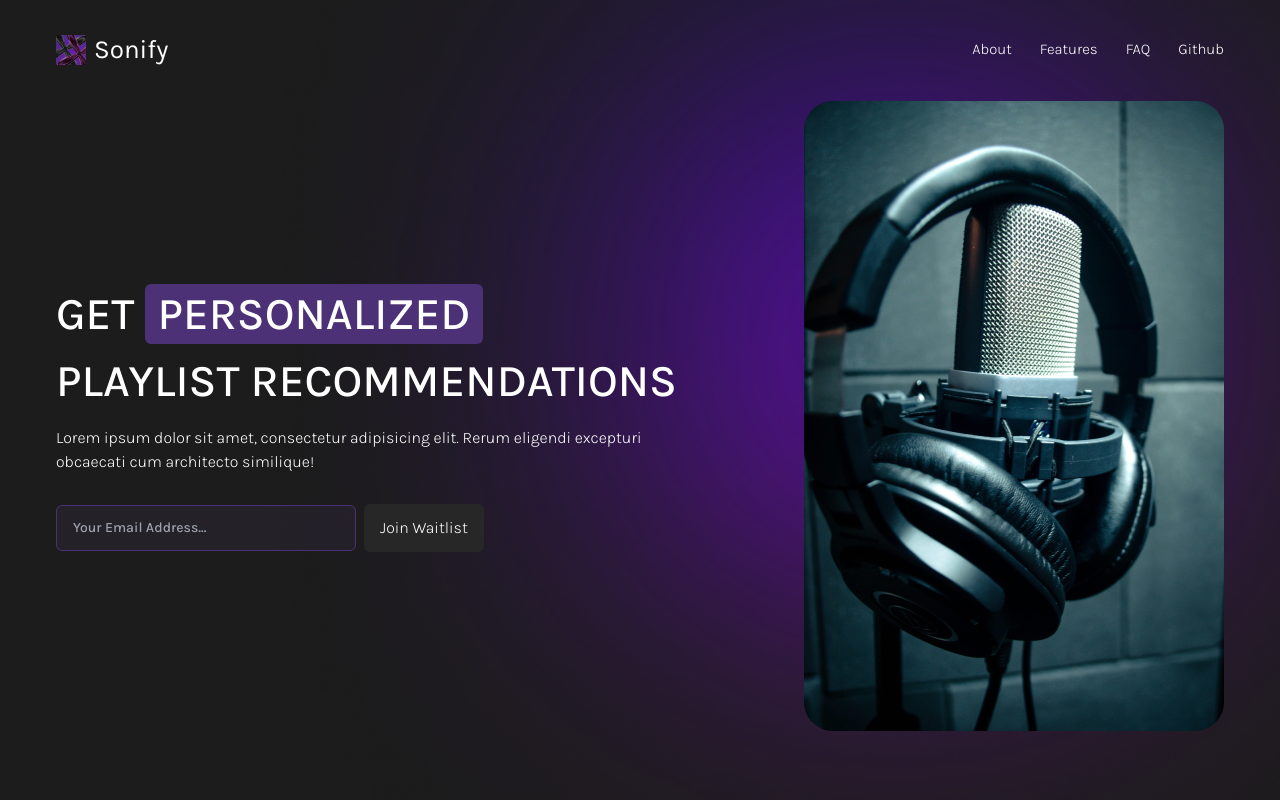
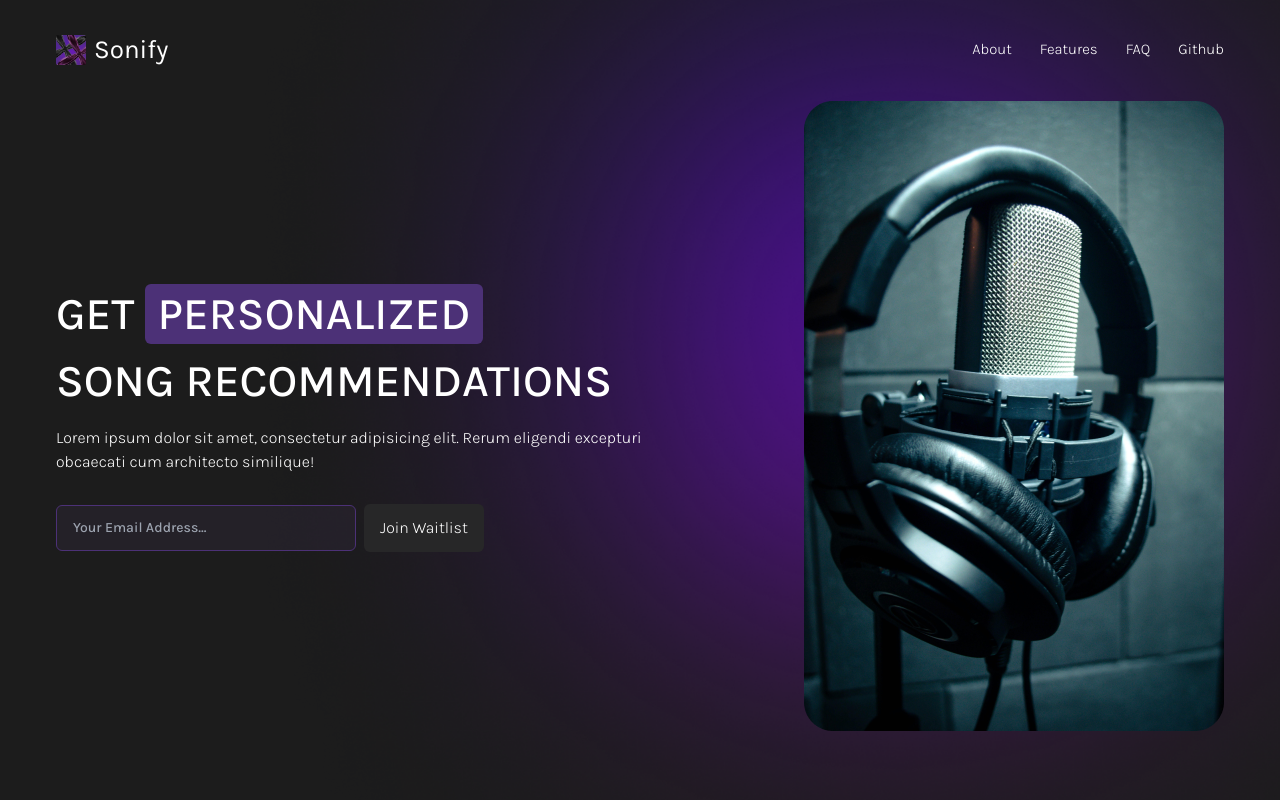
Before and after one commit to vivianzhou1288/sonify, a Next.js app: page / in a window 1280 px wide. Shown: the top 800 px of the page. Built offline with nearby package versions, Linux system fonts and the light colour scheme.

Commit message:
Change wording

```diff
--- a/components/Hero.jsx
+++ b/components/Hero.jsx
@@ -12,7 +12,7 @@ const Hero = () => {
             PERSONALIZED
           </span>
           <br />
-          PLAYLIST RECOMMENDATIONS
+          SONG RECOMMENDATIONS
         </h1>
         <p className="max-w-[600px] mt-[10px] mb-[30px] font-light text-sm md:text-base">
           Lorem ipsum dolor sit amet, consectetur adipisicing elit. Rerum
```
